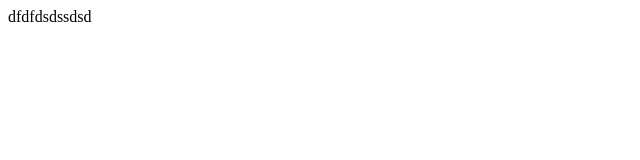
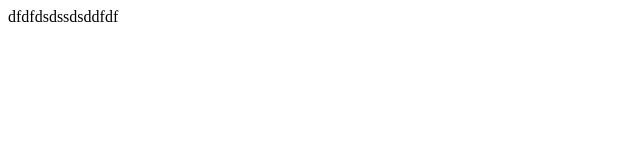
Before and after one commit to webj0ker/test, a plain HTML site: page index.html in a window 1280 px wide. Shown: the full height of the page, 0-640 px from the left. Drawn offline with Linux system fonts and the light colour scheme.

Commit message:
dssdf: (12 мар 2023 г. 21:58:40)

```diff
--- a/index.html
+++ b/index.html
@@ -7,6 +7,6 @@
     <title>Document</title>
 </head>
 <body>
-    dfdfdsdssdsd
+    dfdfdsdssdsddfdf
 </body>
 </html>
```
